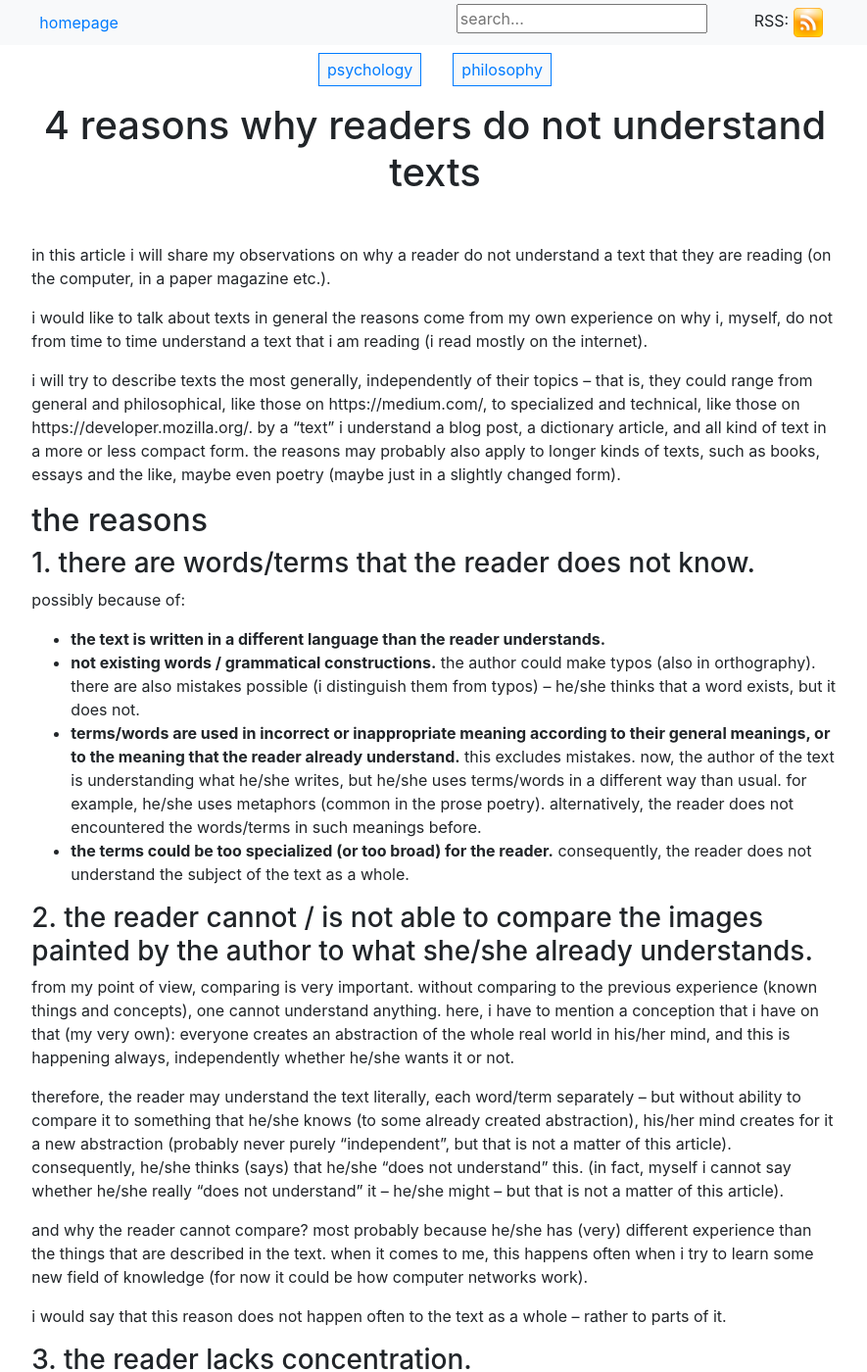
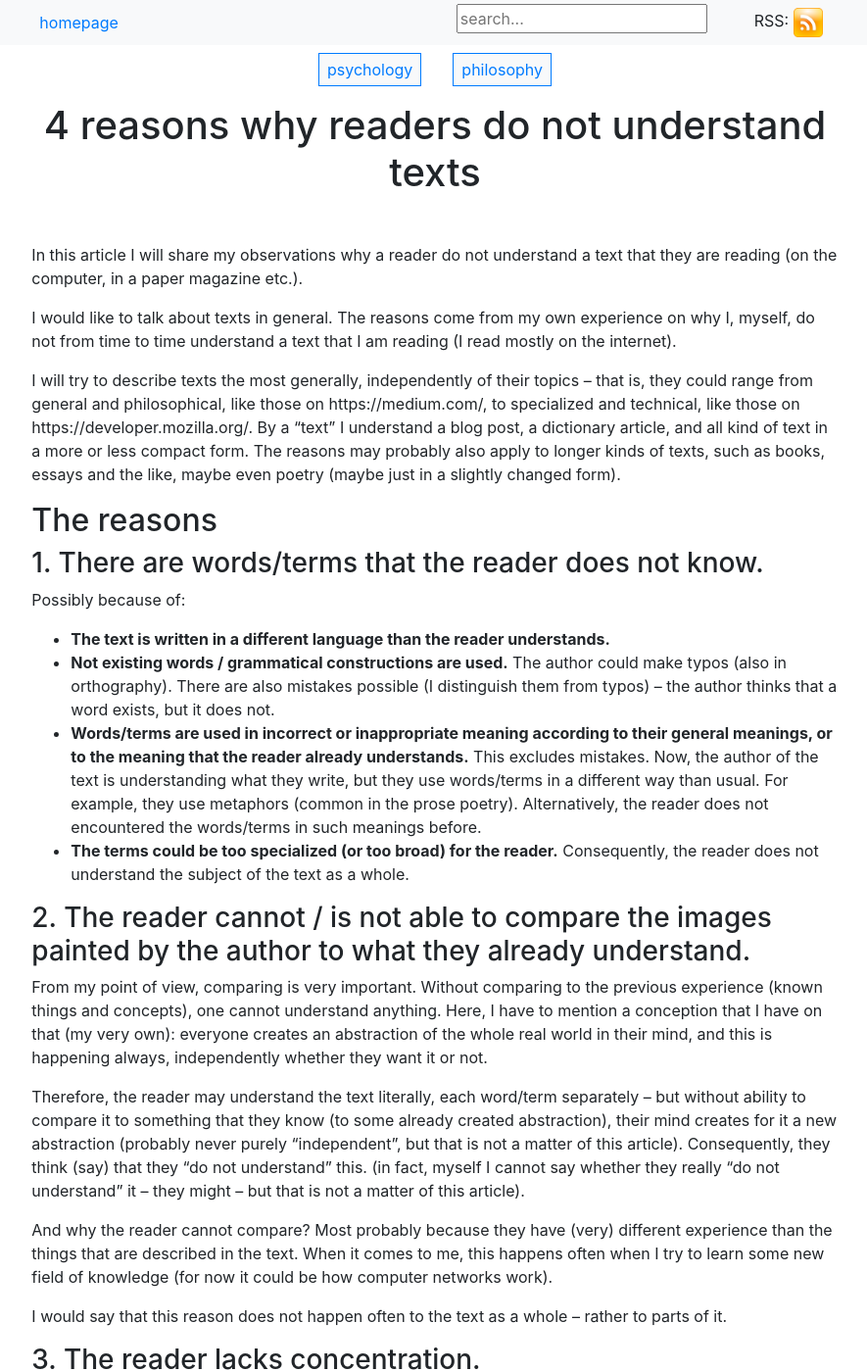
Before and after one commit to DevSilv/DevSilv.github.io, a Jekyll site: the page built from _posts/2018/10/03/2018-10-03-4-reasons-why-readers-do-not-understand-texts.md, in a window 1280 px wide and 1400 px high. Shown: the whole window at 98% size, without its empty margins (196-1081 px from the left). Built offline with Jekyll 4.4.1, drawn with Linux system fonts in a browser that asks for light colours; some of the changed text lies outside the part shown.

Commit message:
fix typos, increase readability, change orthography

```diff
--- a/_posts/2018/10/03/2018-10-03-4-reasons-why-readers-do-not-understand-texts.md
+++ b/_posts/2018/10/03/2018-10-03-4-reasons-why-readers-do-not-understand-texts.md
@@ -5,38 +5,38 @@ date: 2018-10-03
 tags: psychology philosophy
 ---
 
-in this article i will share my observations on why a reader do not understand a text that they are reading (on the computer, in a paper magazine etc.).
+In this article I will share my observations why a reader do not understand a text that they are reading (on the computer, in a paper magazine etc.).
 
-i would like to talk about texts in general the reasons come from my own experience on why i, myself, do not from time to time understand a text that i am reading (i read mostly on the internet).
+I would like to talk about texts in general. The reasons come from my own experience on why I, myself, do not from time to time understand a text that I am reading (I read mostly on the internet).
 
-i will try to describe texts the most generally, independently of their topics – that is, they could range from general and philosophical, like those on https://medium.com/, to specialized and technical, like those on https://developer.mozilla.org/. by a "text" i understand a blog post, a dictionary article, and all kind of text in a more or less compact form. the reasons may probably also apply to longer kinds of texts, such as books, essays and the like, maybe even poetry (maybe just in a slightly changed form).
+I will try to describe texts the most generally, independently of their topics – that is, they could range from general and philosophical, like those on https://medium.com/, to specialized and technical, like those on https://developer.mozilla.org/. By a "text" I understand a blog post, a dictionary article, and all kind of text in a more or less compact form. The reasons may probably also apply to longer kinds of texts, such as books, essays and the like, maybe even poetry (maybe just in a slightly changed form).
 
-## the reasons
+## The reasons
 
-### 1. there are words/terms that the reader does not know.
+### 1. There are words/terms that the reader does not know.
 
-possibly because of:
-- **the text is written in a different language than the reader understands.**
-- **not existing words / grammatical constructions.** the author could make typos (also in orthography). there are also mistakes possible (i distinguish them from typos) – he/she thinks that a word exists, but it does not.
-- **terms/words are used in incorrect or inappropriate meaning according to their general meanings, or to the meaning that the reader already understand.** this excludes mistakes. now, the author of the text is understanding what he/she writes, but he/she uses terms/words in a different way than usual. for example, he/she uses metaphors (common in the prose poetry). alternatively, the reader does not encountered the words/terms in such meanings before.
-- **the terms could be too specialized (or too broad) for the reader.** consequently, the reader does not understand the subject of the text as a whole.
+Possibly because of:
+- **The text is written in a different language than the reader understands.**
+- **Not existing words / grammatical constructions are used.** The author could make typos (also in orthography). There are also mistakes possible (I distinguish them from typos) – the author thinks that a word exists, but it does not.
+- **Words/terms are used in incorrect or inappropriate meaning according to their general meanings, or to the meaning that the reader already understands.** This excludes mistakes. Now, the author of the text is understanding what they write, but they use words/terms in a different way than usual. For example, they use metaphors (common in the prose poetry). Alternatively, the reader does not encountered the words/terms in such meanings before.
+- **The terms could be too specialized (or too broad) for the reader.** Consequently, the reader does not understand the subject of the text as a whole.
 
-### 2. the reader cannot / is not able to compare the images painted by the author to what she/she already understands.
+### 2. The reader cannot / is not able to compare the images painted by the author to what they already understand.
 
-from my point of view, comparing is very important. without comparing to the previous experience (known things and concepts), one cannot understand anything. here, i have to mention a conception that i have on that (my very own): everyone creates an abstraction of the whole real world in his/her mind, and this is happening always, independently whether he/she wants it or not.
+From my point of view, comparing is very important. Without comparing to the previous experience (known things and concepts), one cannot understand anything. Here, I have to mention a conception that I have on that (my very own): everyone creates an abstraction of the whole real world in their mind, and this is happening always, independently whether they want it or not.
 
-therefore, the reader may understand the text literally, each word/term separately – but without ability to compare it to something that he/she knows (to some already created abstraction), his/her mind creates for it a new abstraction (probably never purely "independent", but that is not a matter of this article). consequently, he/she thinks (says) that he/she "does not understand" this. (in fact, myself i cannot say whether he/she really "does not understand" it – he/she might – but that is not a matter of this article).
+Therefore, the reader may understand the text literally, each word/term separately – but without ability to compare it to something that they know (to some already created abstraction), their mind creates for it a new abstraction (probably never purely "independent", but that is not a matter of this article). Consequently, they think (say) that they "do not understand" this. (in fact, myself I cannot say whether they really "do not understand" it – they might – but that is not a matter of this article).
 
-and why the reader cannot compare? most probably because he/she has (very) different experience than the things that are described in the text. when it comes to me, this happens often when i try to learn some new field of knowledge (for now it could be how computer networks work).
+And why the reader cannot compare? Most probably because they have (very) different experience than the things that are described in the text. When it comes to me, this happens often when I try to learn some new field of knowledge (for now it could be how computer networks work).
 
-i would say that this reason does not happen often to the text as a whole – rather to parts of it.
+I would say that this reason does not happen often to the text as a whole – rather to parts of it.
 
-### 3. the reader lacks concentration.
+### 3. The reader lacks concentration.
 
-possibly because of:
-- **the reader's physical/mental condition.** there could be too less oxygen in the room (if he/she is in a room), the reader is tired, woke up a while ago or does not feel good generally.
-- **there is something that grabs the reader's attention.** a loud traffic, a loud music, his/her pet, partner or own thoughts.
+Possibly because of:
+- **The reader's physical/mental condition.** There could be too less oxygen in the room (if they are in a room), the reader is tired, woke up a while ago or generally does not feel good.
+- **There is something that grabs the reader's attention.** A loud traffic, a loud music, their pet, partner or their own thoughts.
 
-### 4. the reader does not want to understand the text.
+### 4. The reader does not want to understand the text.
 
-this is probably the rarest reason – if it exists at all. it could be related to concentration (see the reason about it). possibly, the reader has different expectations of the text than the author, or he/she has to read it, but does not want to do it.
+This is probably the rarest reason. It could be related to concentration (see the reason about it). Possibly, the reader has different expectations of the text than the author, or they have to read it, but do not want to do it.
```
